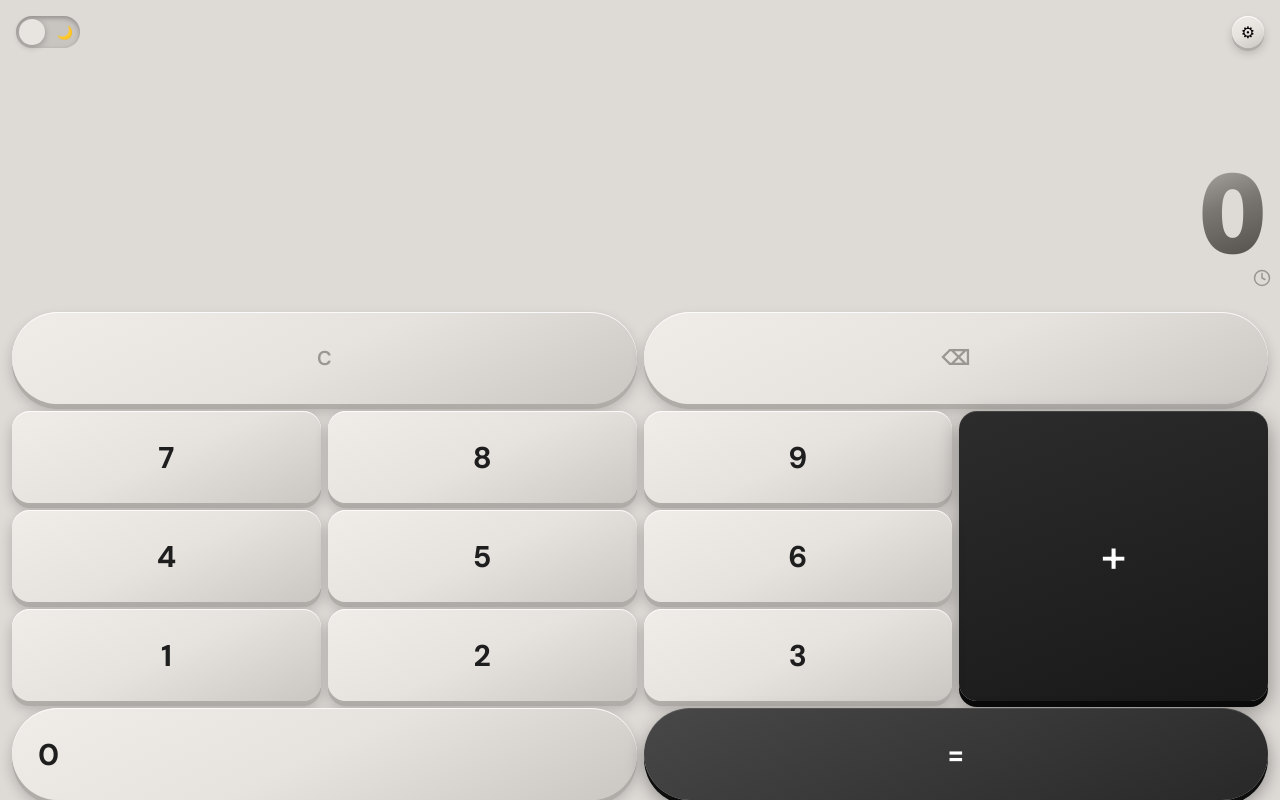
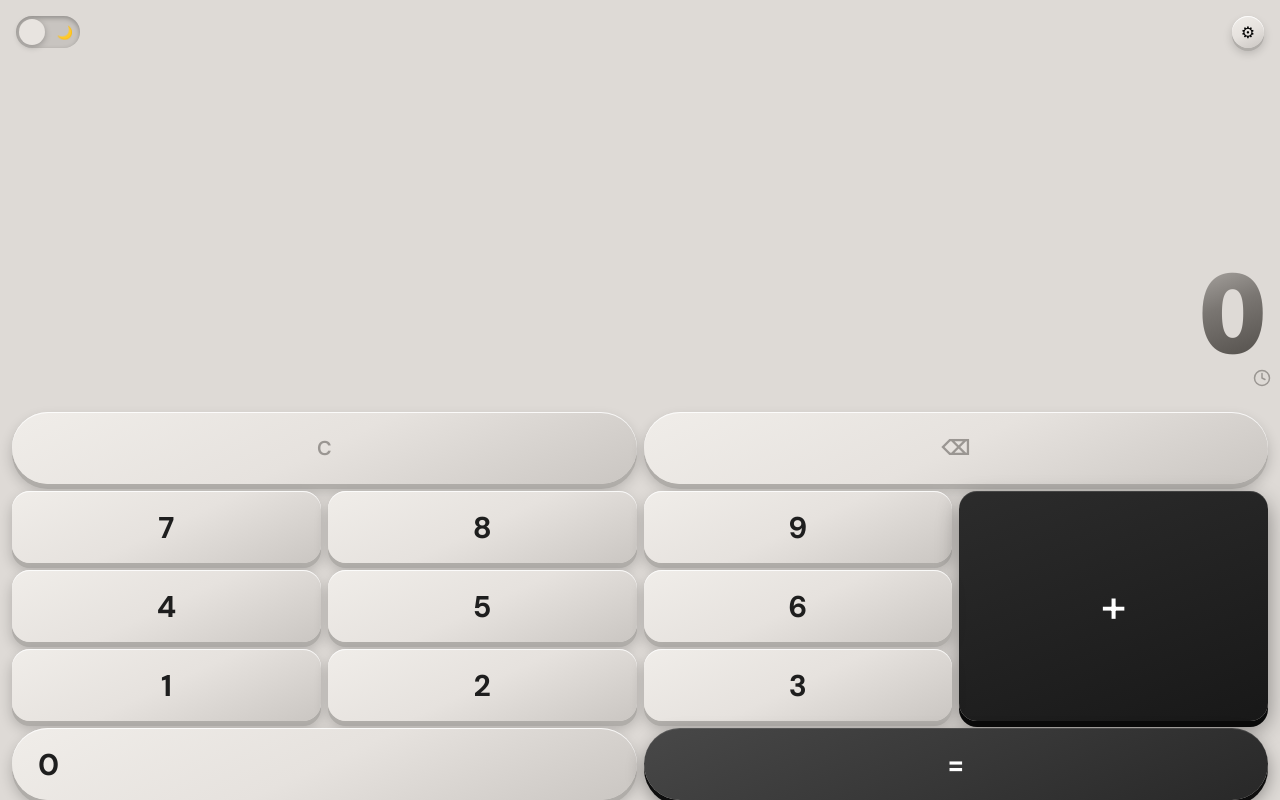
Before and after one commit to rrr22456789/Calculator-, a plain HTML site: page index.html in a window 1280 px wide. Drawn offline with nearby package versions, Linux system fonts and the light colour scheme.

Commit message:
Update index.html

```diff
--- a/index.html
+++ b/index.html
@@ -109,12 +109,12 @@ html,body{height:100%;width:100%;overflow:hidden;background:var(--bg);transition
 .btn-grid{
   display:grid;
   grid-template-columns:repeat(4,1fr);
-  grid-auto-rows:clamp(56px,12.5dvh,92px);
+  grid-auto-rows:clamp(52px,15vw,72px);
   gap:7px;
   width:100%;
 }
 @media(max-height:500px){
-  .btn-grid{grid-auto-rows:clamp(40px,9dvh,56px);gap:4px}
+  .btn-grid{grid-auto-rows:clamp(38px,11vw,52px);gap:4px}
   .btn-area{padding:4px 8px env(safe-area-inset-bottom,8px)}
 }
 .btn{border:none;cursor:pointer;display:flex;align-items:center;justify-content:center;outline:none;user-select:none;border-radius:22px;transition:box-shadow 70ms,transform 70ms,background .3s;touch-action:manipulation;font-family:'DM Sans',system-ui;-webkit-user-select:none}
@@ -884,7 +884,7 @@ function buildCalc(){
   active.forEach(function(b){mR=Math.max(mR,b.row+b.rs-1);});
 
   // CSS grid-auto-rows handles all row sizing — no JS pixel heights needed
-  g.style.cssText='display:grid;grid-template-columns:repeat('+COLS+',1fr);grid-auto-rows:clamp(56px,12.5dvh,92px);gap:7px;width:100%';
+  g.style.cssText='display:grid;grid-template-columns:repeat('+COLS+',1fr);grid-auto-rows:clamp(52px,15vw,72px);gap:7px;width:100%';
 
   active.forEach(function(b){
     var el=document.createElement('button');
```
